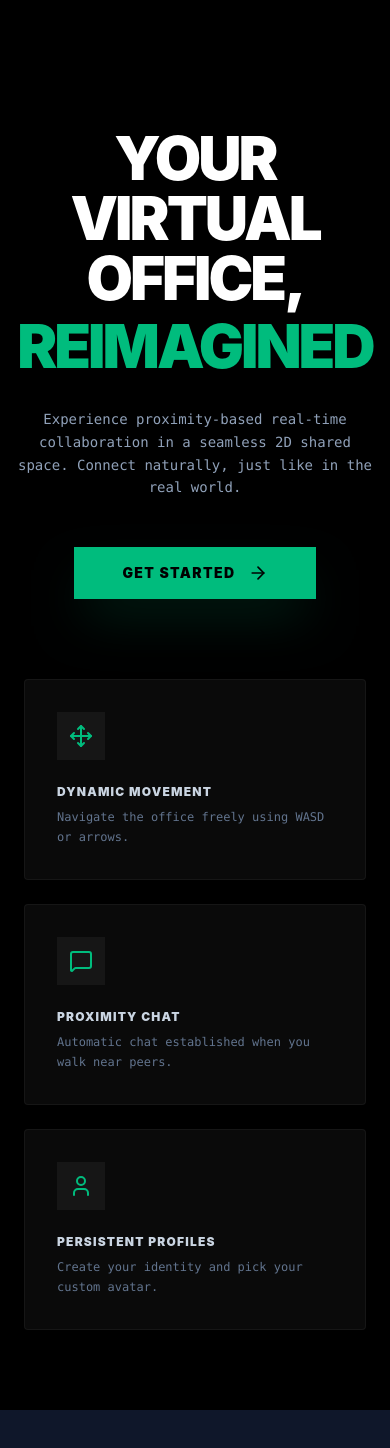
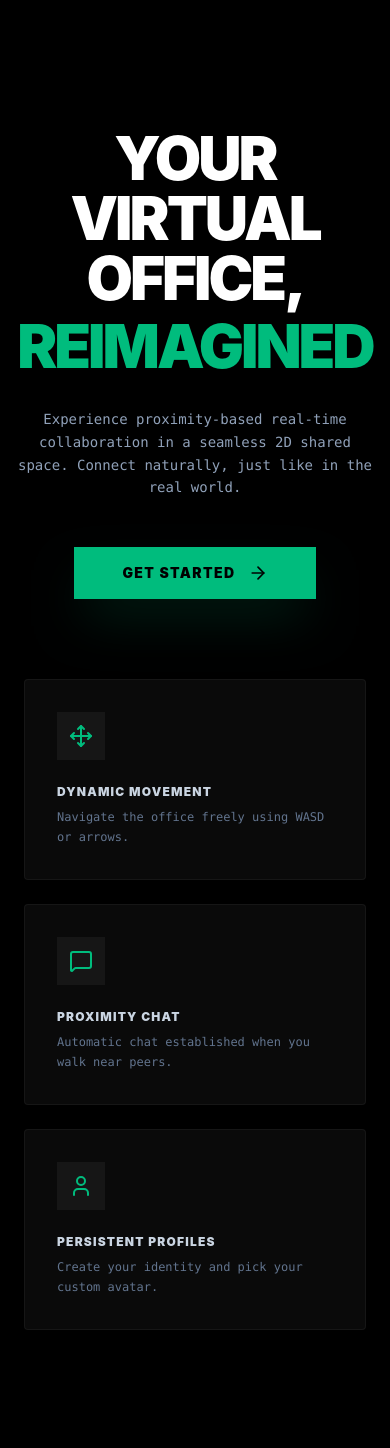
Before and after one commit to mekhushi/Cospace, a React (Vite) app in the folder client/: page / in a window 390 px wide. Shown: the top 1448 px of the page. Before the commit the page ends 1410 px from the top, so only its background shows below. Built offline with nearby package versions, Linux system fonts and the light colour scheme; no server answers.

Commit message:
fix: landing page responsiveness and added back button to auth overlay

```diff
--- a/client/src/App.tsx
+++ b/client/src/App.tsx
@@ -69,7 +69,7 @@ function App() {
 
   return (
     <div className="relative w-screen h-screen bg-black overflow-hidden text-white">
-      {!user && <AuthOverlay />}
+      {!user && <AuthOverlay onBack={() => setShowLanding(true)} />}
 
       <canvas
         ref={canvasRef}
--- a/client/src/components/AuthOverlay.tsx
+++ b/client/src/components/AuthOverlay.tsx
@@ -1,7 +1,7 @@
 import React, { useState } from 'react';
 import { motion, AnimatePresence } from 'framer-motion';
 import { useAppStore } from '../store/useAppStore';
-import { LogIn, UserPlus, Loader2, Check, RefreshCw } from 'lucide-react';
+import { LogIn, UserPlus, Loader2, Check, RefreshCw, X } from 'lucide-react';
 
 const AVATAR_IMAGES = [
   '/avatars/avatar1.png',
@@ -12,7 +12,11 @@ const AVATAR_IMAGES = [
   '/avatars/avatar6.png',
 ];
 
-export const AuthOverlay: React.FC = () => {
+interface AuthOverlayProps {
+  onBack?: () => void;
+}
+
+export const AuthOverlay: React.FC<AuthOverlayProps> = ({ onBack }) => {
   const [isLogin, setIsLogin] = useState(true);
   const [username, setUsername] = useState('');
   const [password, setPassword] = useState('');
@@ -58,12 +62,21 @@ export const AuthOverlay: React.FC = () => {
   };
 
   return (
-    <div className="fixed inset-0 z-50 flex items-center justify-center bg-black/95 backdrop-blur-md">
+    <div className="fixed inset-0 z-50 flex items-center justify-center bg-black/95 backdrop-blur-md overflow-y-auto py-10">
       <motion.div
         initial={{ opacity: 0, scale: 0.9 }}
         animate={{ opacity: 1, scale: 1 }}
-        className="w-full max-w-xl p-10 bg-[#0A0A0A] border border-white/5 rounded-sm shadow-2xl"
+        className="relative w-full max-w-xl p-10 bg-[#0A0A0A] border border-white/5 rounded-sm shadow-2xl"
       >
+        {onBack && (
+          <button
+            onClick={onBack}
+            className="absolute top-6 right-6 text-slate-500 hover:text-white transition-colors"
+            title="Back to Home"
+          >
+            <X className="w-5 h-5" />
+          </button>
+        )}
         <div className="text-center mb-10">
           <h1 className="text-3xl font-black text-white tracking-tight uppercase">
             <span className="text-emerald-500">Virtual</span>Cosmos
--- a/client/src/components/LandingPage.tsx
+++ b/client/src/components/LandingPage.tsx
@@ -38,7 +38,7 @@ export const LandingPage: React.FC<LandingPageProps> = ({ onGetStarted }) => {
       </div>
 
       {/* Feature Cards */}
-      <div className="max-w-6xl mx-auto grid grid-cols-1 md:grid-cols-3 gap-6 px-6 pb-20">
+      <div className="max-w-6xl mx-auto grid grid-cols-1 md:grid-cols-3 gap-6 px-6 pb-32">
         <FeatureCard
           icon={<Move className="w-6 h-6 text-emerald-500" />}
           title="Dynamic Movement"
--- a/client/src/index.css
+++ b/client/src/index.css
@@ -18,9 +18,7 @@
 body {
   margin: 0;
   padding: 0;
-  width: 100vw;
-  height: 100vh;
-  overflow: hidden;
+  min-height: 100vh;
 }
 
 /* Custom Scrollbar for Chat */
```
